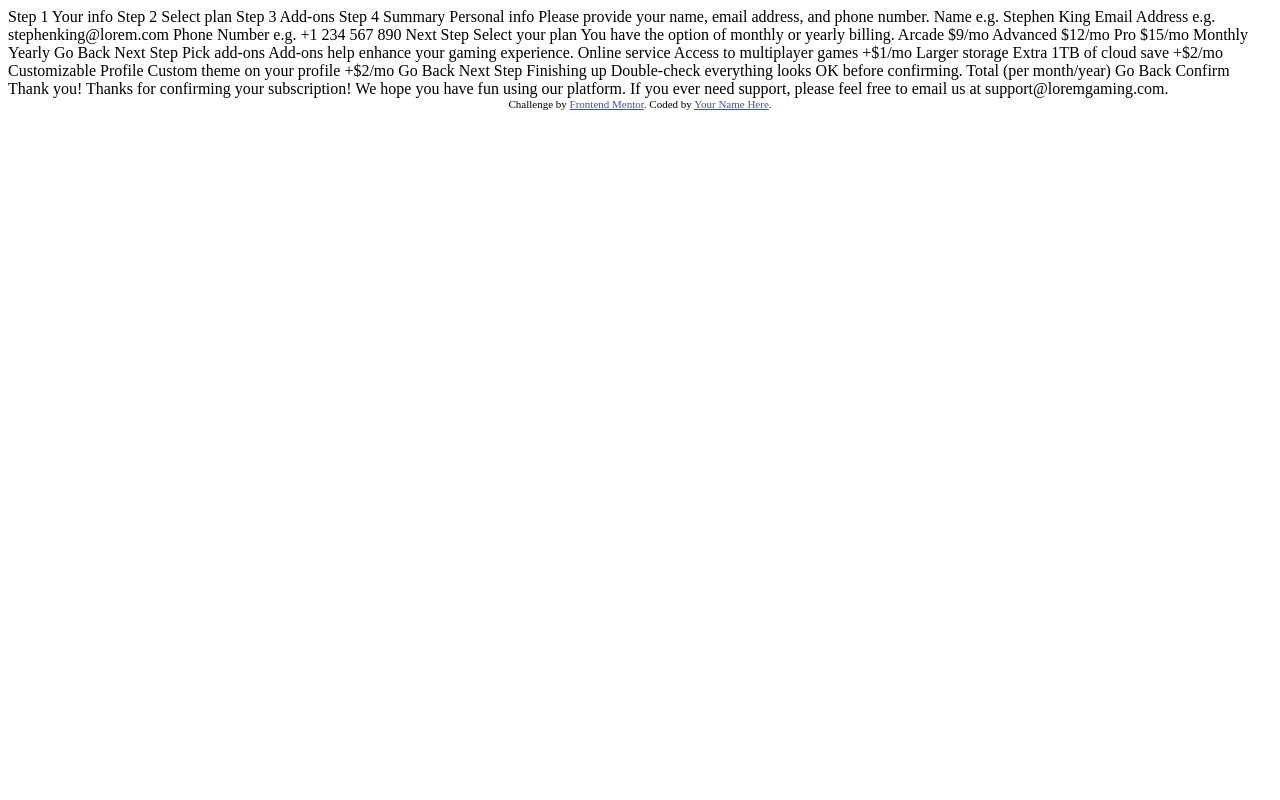
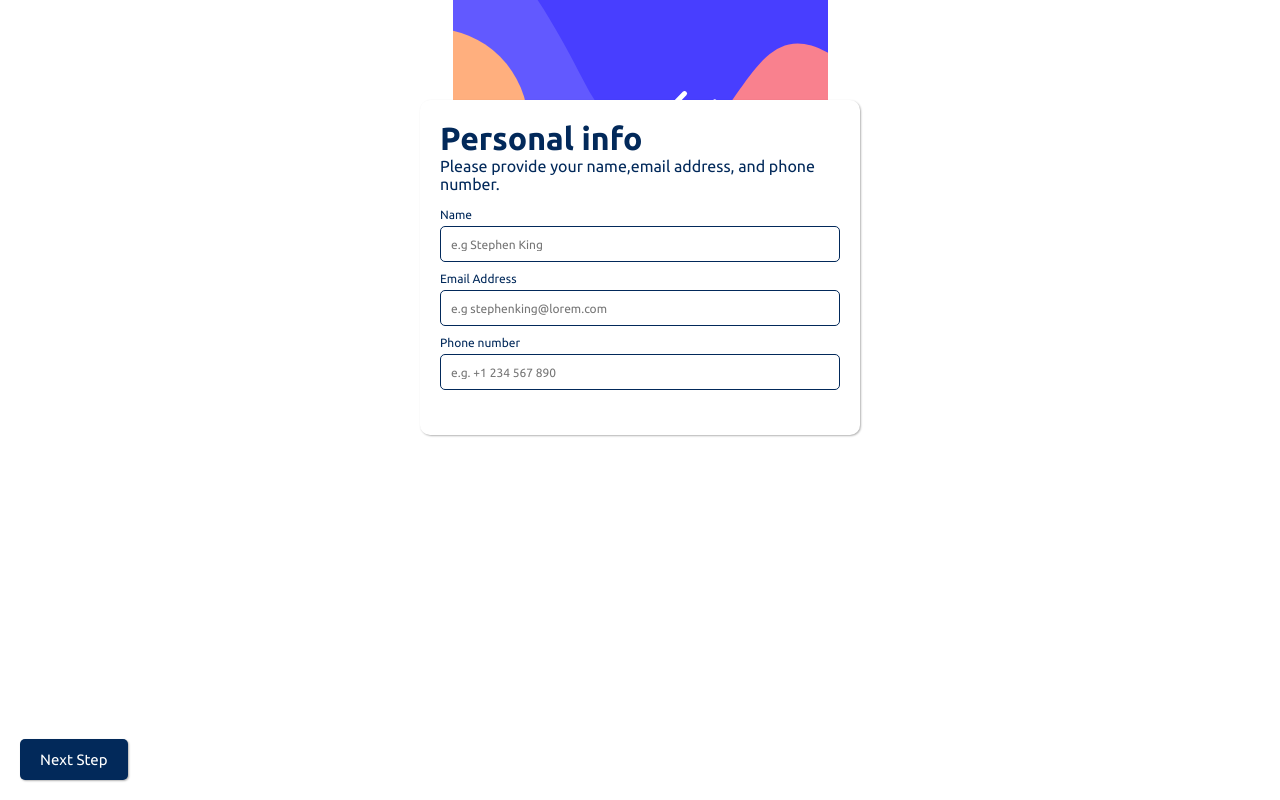
Before and after one commit to MikeProduce/multi-step-form, a plain HTML site: page index.html in a window 1280 px wide. Drawn offline with Linux system fonts and the light colour scheme.

Commit message:
started on the form project just. Added the first form

```diff
--- a/index.html
+++ b/index.html
@@ -1,126 +1,73 @@
 <!DOCTYPE html>
 <html lang="en">
+
 <head>
   <meta charset="UTF-8">
-  <meta name="viewport" content="width=device-width, initial-scale=1.0"> <!-- displays site properly based on user's device -->
+  <meta name="viewport" content="width=device-width, initial-scale=1.0">
+  <!-- displays site properly based on user's device -->
 
   <link rel="icon" type="image/png" sizes="32x32" href="./assets/images/favicon-32x32.png">
 
   <title>Frontend Mentor | Multi-step form</title>
 
-  <!-- Feel free to remove these styles or customise in your own stylesheet 👍 -->
+  <!-- import styles.css page -->
+  <link rel="stylesheet" href="./styles.css">
+  <link rel="preconnect" href="https://fonts.googleapis.com">
+  <link rel="preconnect" href="https://fonts.gstatic.com" crossorigin>
+  <link href="https://fonts.googleapis.com/css2?family=Ubuntu:wght@400;500;700&display=swap" rel="stylesheet">
   <style>
-    .attribution { font-size: 11px; text-align: center; }
-    .attribution a { color: hsl(228, 45%, 44%); }
+    .attribution {
+      font-size: 11px;
+      text-align: center;
+    }
+
+    .attribution a {
+      color: hsl(228, 45%, 44%);
+    }
   </style>
 </head>
+
 <body>
+  <svg xmlns="http://www.w3.org/2000/svg" xmlns:xlink="http://www.w3.org/1999/xlink" width="375" height="172"
+    viewBox="0 0 375 172">
+    <defs>
+      <path id="a" d="M0 0h375v172H0z" />
+    </defs>
+    <g fill="none" fill-rule="evenodd">
+      <mask id="b" fill="#fff">
+        <use xlink:href="#a" />
+      </mask>
+      <use xlink:href="#a" fill="#483EFF" />
+      <g mask="url(#b)">
+        <g transform="translate(-151.029 -133.957)">
+          <path fill="#6259FF"
+            d="M79.546 349.634c54.547 128.646 292.524 204.132 354.626 99.852 62.102-104.28-95.035-123.204-150.583-230.963-55.547-107.759-98.711-175.015-178.973-150.466C24.354 92.607 25 220.987 79.546 349.634Z" />
+          <ellipse cx="129.864" cy="258.711" fill="#FFAF7E" rx="96.329" ry="96.373" />
+          <path fill="#F9818E"
+            d="M464.88 433.146c87.31-40.69 133.585-206.525 60.253-246.82-73.333-40.293-82.587 68.465-155.485 109.343-72.898 40.877-118.192 72.245-99.348 126.973 18.845 54.728 107.27 51.194 194.58 10.504Z" />
+          <g stroke="#FFF" stroke-linecap="round" stroke-linejoin="bevel" stroke-width="5">
+            <path d="m367.336 243.125 15.263-15.549M430.872 251.016l-17.995-15.112M399.36 271.751l-9.94 21.293" />
+          </g>
+        </g>
+      </g>
+    </g>
+  </svg>
+  <div class="FORM_CONTAINER">
+    <h1>Personal info</h1>
+    <p>Please provide your name,email address, and phone number.</p>
+    <form action="index.php" method="post">
+      <div class="INFORMATION_INPUT">
+        <label for="name">Name</label>
+        <input type="name" id="name" name="name" placeholder="e.g Stephen King" required>
+        <label for="email">Email Address</label>
+        <input type="email" id="email" name="email" placeholder="e.g stephenking@lorem.com" required>
+        <label for="phone">Phone number</label>
+        <input type="phone" id="phone" name="phone" placeholder="e.g. +1 234 567 890" required>
+      </div>
+      <div class="BUTTONS">
+        <button class="BUTTON_SUB" type="submit" name="submit" class="NEXT">Next Step</button>
+      </div>
+    </form>
+</body>
 
-  <!-- Sidebar start -->
-
-  Step 1
-  Your info
-
-  Step 2
-  Select plan
-
-  Step 3
-  Add-ons
-
-  Step 4
-  Summary
-
-  <!-- Sidebar end -->
-
-  <!-- Step 1 start -->
-
-  Personal info
-  Please provide your name, email address, and phone number.
-
-  Name
-  e.g. Stephen King
-
-  Email Address
-  e.g. stephenking@lorem.com
-
-  Phone Number
-  e.g. +1 234 567 890
-
-  Next Step
-
-  <!-- Step 1 end -->
-
-  <!-- Step 2 start -->
-
-  Select your plan
-  You have the option of monthly or yearly billing.
-
-  Arcade
-  $9/mo
-
-  Advanced
-  $12/mo
-
-  Pro
-  $15/mo
-
-  Monthly
-  Yearly
-
-  Go Back
-  Next Step
-
-  <!-- Step 2 end -->
-
-  <!-- Step 3 start -->
-
-  Pick add-ons
-  Add-ons help enhance your gaming experience.
-
-  Online service
-  Access to multiplayer games
-  +$1/mo
-
-  Larger storage
-  Extra 1TB of cloud save
-  +$2/mo
-
-  Customizable Profile
-  Custom theme on your profile
-  +$2/mo
-
-  Go Back
-  Next Step
-
-  <!-- Step 3 end -->
-
-  <!-- Step 4 start -->
-
-  Finishing up
-  Double-check everything looks OK before confirming.
-
-  <!-- Dynamically add subscription and add-on selections here -->
-
-  Total (per month/year)
-
-  Go Back
-  Confirm
-
-  <!-- Step 4 end -->
-
-  <!-- Step 5 start -->
-
-  Thank you!
-
-  Thanks for confirming your subscription! We hope you have fun
-  using our platform. If you ever need support, please feel free
-  to email us at support@loremgaming.com.
-
-  <!-- Step 5 end -->
-
-  <div class="attribution">
-    Challenge by <a href="https://www.frontendmentor.io?ref=challenge" target="_blank">Frontend Mentor</a>.
-    Coded by <a href="#">Your Name Here</a>.
-  </div>
-</body>
 </html>
--- /dev/null
+++ b/styles.css
@@ -0,0 +1,74 @@
+* {
+    padding: 0px;
+    margin: 0px;
+    font-family: 'Ubuntu', sans-serif;
+}
+
+body {
+    display: flex;
+    justify-content: center;
+    align-items: center;
+    /* min-height: 85vh; */
+}
+
+svg {
+    position: fixed;
+    top: 0;
+}
+
+.FORM_CONTAINER {
+    box-shadow: 1px 1px 2px rgba(0, 0, 0, 0.3);
+    color: hsl(213, 96%, 18%);
+    width: 80%;
+    max-width: 400px;
+    padding: 20px;
+    border-radius: 10px;
+    position: relative;
+    /* add this */
+    background-color: white;
+    z-index: 1;
+    margin-top: 100px;
+}
+
+.INFORMATION_INPUT {
+    font-size: 12px;
+    display: flex;
+    flex-direction: column;
+    width: 100%;
+    padding-top: 15px;
+    padding-bottom: 15px;
+    overflow: hidden;
+}
+
+input {
+    width: 100%;
+    max-width: 100%;
+    height: 20px;
+    margin: 5px 0px 10px 0px;
+    border-radius: 5px;
+    border: 1px solid hsl(213, 96%, 18%);
+    padding: 17px 10px 17px 10px;
+    font-size: 12px;
+    box-sizing: border-box;
+}
+
+.BUTTONS {
+    position: fixed;
+    bottom: 0;
+    left: 0;
+    width: 100%;
+    justify-content: space-between;
+    align-items: left;
+    padding: 20px;
+}
+
+.BUTTON_SUB {
+    background-color: hsl(213, 96%, 18%);
+    color: white;
+    border: none;
+    border-radius: 5px;
+    padding: 12px 20px 12px 20px;
+    font-size: 15px;
+    cursor: pointer;
+    box-shadow: 1px 1px 2px rgba(0, 0, 0, 0.3);
+}
```
